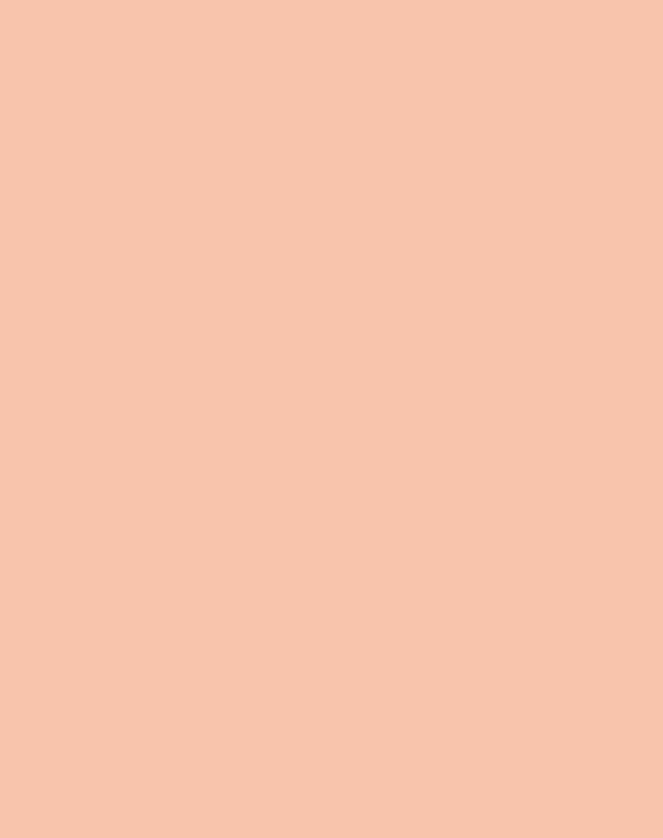
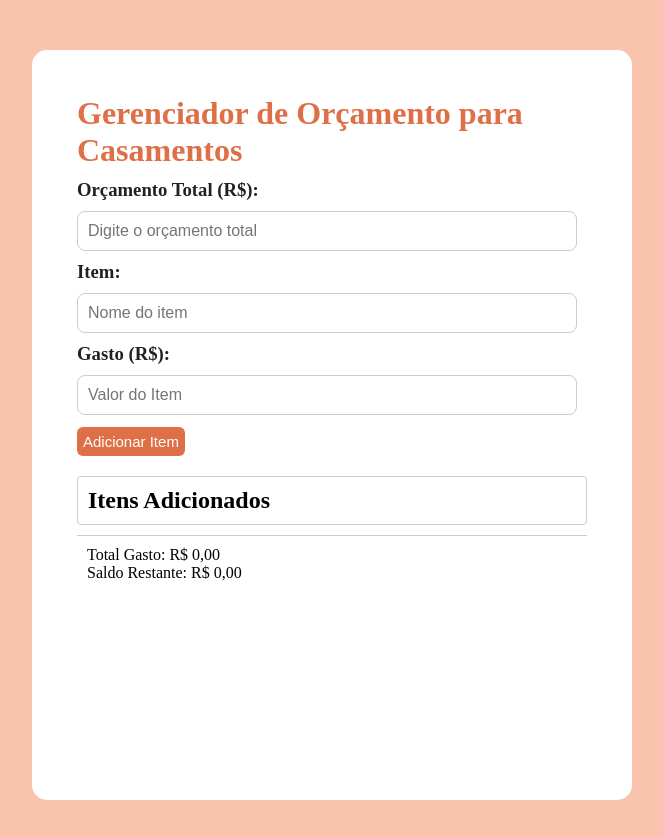
Before and after one commit to agripe049/gerenciamento-casamento, a React (Create React App) app: page /dash in a window 1280 px wide. Before the commit this address had no page. Shown: the top 838 px of the page, without its empty margins (308-971 px from the left). Before the commit the page ends 800 px from the top, so only its background shows below. Built offline with nearby package versions, Linux system fonts and the light colour scheme; data requests are answered from the project's data file.

Commit message:
Subindoo projeto

```diff
--- a/src/routes/AppRoutes.js
+++ b/src/routes/AppRoutes.js
@@ -6,7 +6,7 @@ function AppRoutes(){
         <div>
             <BrowserRouter>
                 <Routes>
-                    <Route path="/" element={<Dash />} />
+                    <Route path="/dash" element={<Dash />} />
                 </Routes>
             </BrowserRouter>
         </div>
```
